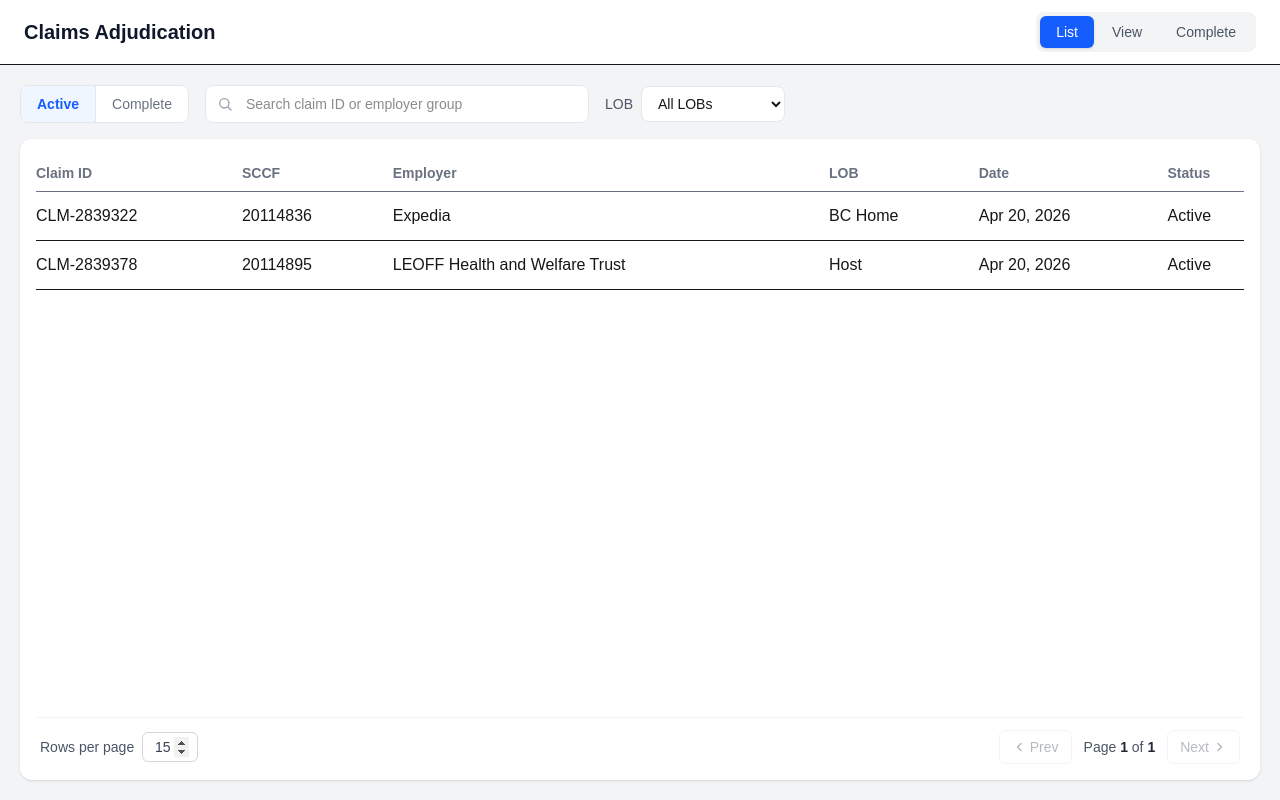
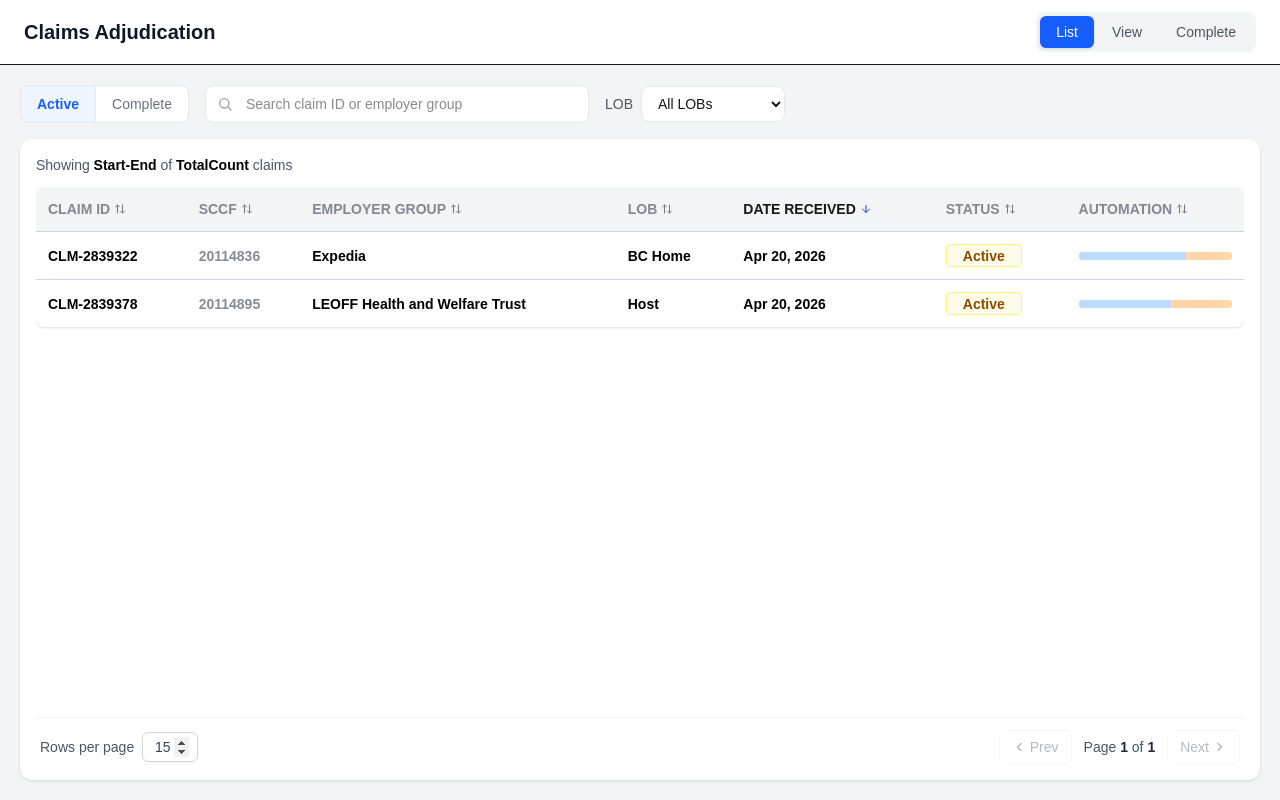
Before and after one commit to saisankar428/ClaimsUI, a Next.js app: page /claims in a window 1280 px wide. Built offline with nearby package versions, Linux system fonts and the light colour scheme.

Commit message:
added table and row view

```diff
--- /dev/null
+++ b/components/claims/AutomationBar.tsx
@@ -0,0 +1,12 @@
+"use client";
+
+export default function AutomationBar({ value }: { value: number }) {
+  return (
+    <div className="w-full bg-orange-200 h-2 rounded-sm overflow-hidden">
+      <div
+        className="bg-blue-200 h-2"
+        style={{ width: `${value}%` }}
+      />
+    </div>
+  );
+}
--- /dev/null
+++ b/components/claims/ClaimsRow.tsx
@@ -0,0 +1,25 @@
+"use client";
+
+import StatusBadge from "./StatusBadge";
+import AutomationBar from "./AutomationBar";
+import { ClaimItem } from "@/types/claims";
+
+export default function ClaimsRow({ item }: { item: ClaimItem }) {
+  return (
+    <tr className="border-t border-gray-300 hover:bg-gray-50 cursor-pointer">
+      <td className="p-3 font-semibold text-black">{item.id}</td>
+      <td className="p-3 font-semibold text-gray-700 opacity-60">{item.sccfNumber}</td>
+      <td className="p-3 font-semibold text-black">{item.employerGroup}</td>
+      <td className="p-3 font-semibold text-black">{item.lob}</td>
+      <td className="p-3 font-semibold text-black">{item.dateReceived}</td>
+
+      <td className="p-3">
+        <StatusBadge status={item.status} />
+      </td>
+
+      <td className="p-3">
+        <AutomationBar value={item.automation} />
+      </td>
+    </tr>
+  );
+}
--- /dev/null
+++ b/components/claims/ClaimsTable.tsx
@@ -0,0 +1,66 @@
+"use client";
+
+import { ClaimItem } from "@/types/claims";
+import ClaimsRow from "./ClaimsRow";
+import { ArrowDown, ArrowUpDown } from "lucide-react";
+
+export default function ClaimsTable({ data }: { data: ClaimItem[] }) {
+  return (
+    <div className="bg-white shadow rounded-lg overflow-hidden">
+      <table className="w-full text-sm">
+        <thead className="bg-gray-100 text-left">
+          <tr>
+            <th className="p-3 uppercase font-semibold text-gray-700 opacity-60">
+              <div className="flex items-center gap-1">
+                Claim ID
+                <ArrowUpDown className="w-3 h-3 text-gray-800" />
+              </div>
+            </th>
+            <th className="p-3 uppercase font-semibold text-gray-700 opacity-60 ">
+              <div className="flex items-center gap-1">
+                SCCF
+                <ArrowUpDown className="w-3 h-3 text-gray-800" />
+              </div>
+            </th>
+            <th className="p-3 uppercase font-semibold text-gray-700 opacity-60 ">
+              <div className="flex items-center gap-1">
+                Employer Group
+                <ArrowUpDown className="w-3 h-3 text-gray-800" />
+              </div>
+            </th>
+            <th className="p-3 uppercase font-semibold text-gray-700 opacity-60 ">
+              <div className="flex items-center gap-1">
+                LOB
+                <ArrowUpDown className="w-3 h-3 text-gray-800" />
+              </div>
+            </th>
+            <th className="p-3 uppercase">
+              <div className="flex items-center gap-1">
+                Date Received
+                <ArrowDown className="w-3 h-3 text-blue-800" />
+              </div>
+            </th>
+            <th className="p-3 uppercase font-semibold text-gray-700 opacity-60 ">
+              <div className="flex items-center gap-1">
+                Status
+                <ArrowUpDown className="w-3 h-3 text-gray-800" />
+              </div>
+            </th>
+            <th className="p-3 uppercase font-semibold text-gray-700 opacity-60 ">
+              <div className="flex items-center gap-1">
+                Automation
+                <ArrowUpDown className="w-3 h-3 text-gray-800" />
+              </div>
+            </th>
+          </tr>
+        </thead>
+
+        <tbody>
+          {data.map((item) => (
+            <ClaimsRow key={item.id} item={item} />
+          ))}
+        </tbody>
+      </table>
+    </div>
+  );
+}
--- a/components/claims/ClaimsView.tsx
+++ b/components/claims/ClaimsView.tsx
@@ -5,6 +5,7 @@ import ClaimsFilters from "@/components/claims/ClaimsFilters";
 import Pagination from "@/components/claims/Pagination";
 import { useClaims } from "@/hooks/useClaims";
 import type { UseClaimsParams, ClaimsFilterValues } from "@/types/claims";
+import ClaimsTable from "./ClaimsTable";
 
 export default function ClaimsView() {
   const [params, setParams] = useState<UseClaimsParams>({
@@ -31,48 +32,32 @@ export default function ClaimsView() {
 
   return (
     <div className="flex flex-col flex-1 mx-5 mt-5 mb-5 gap-4">
-
       {/* Filters — outside and above the white card */}
       <ClaimsFilters onChange={handleFilterChange} />
 
       {/* Table Card */}
       <div className="bg-white rounded-xl shadow-sm flex flex-col p-4 flex-1">
-
         {/*
           Content area always keeps flex-1 so pagination never shifts.
           During loading, the wrapper retains its space.
         */}
+
+         {/* Count will replace with actual */}
+        <p className="text-sm text-gray-600 mb-3">
+          Showing <span className="font-semibold text-black">{"Start"}</span>
+          <span className="font-semibold text-black">{"-"}</span>
+          <span className="font-semibold text-black">{"End"}</span> of{" "}
+          <span className="font-semibold text-black">{"TotalCount"}</span>{" "}
+          claims
+        </p>
+
         <div className="flex-1 min-h-0 relative overflow-auto">
           {loading ? (
             <p className="text-sm text-gray-500 py-4">Loading...</p>
           ) : (
-            <table className="w-full text-left">
-              <thead className="text-sm text-gray-500 border-b sticky top-0 bg-white">
-                <tr>
-                  <th className="py-2 pr-4">Claim ID</th>
-                  <th className="pr-4">SCCF</th>
-                  <th className="pr-4">Employer</th>
-                  <th className="pr-4">LOB</th>
-                  <th className="pr-4">Date</th>
-                  <th>Status</th>
-                </tr>
-              </thead>
-              <tbody>
-                {data.items.map((item) => (
-                  <tr key={item.id} className="border-b hover:bg-gray-50">
-                    <td className="py-3 pr-4">{item.id}</td>
-                    <td className="pr-4">{item.sccfNumber}</td>
-                    <td className="pr-4">{item.employerGroup}</td>
-                    <td className="pr-4">{item.lob}</td>
-                    <td className="pr-4">{item.dateReceived}</td>
-                    <td>{item.status}</td>
-                  </tr>
-                ))}
-              </tbody>
-            </table>
+            <ClaimsTable data={data.items} />
           )}
         </div>
-
         {/* Pagination — always anchored to bottom of card */}
         <Pagination
           page={params.page}
@@ -81,7 +66,6 @@ export default function ClaimsView() {
           onChange={handlePageChange}
           onRowsPerPageChange={handleRowsPerPageChange}
         />
-
       </div>
     </div>
   );
--- /dev/null
+++ b/components/claims/StatusBadge.tsx
@@ -0,0 +1,24 @@
+"use client";
+
+export default function StatusBadge({ status }: { status: string }) {
+  const isComplete = status === "Complete";
+
+  const styles = isComplete
+    ? "bg-green-50 text-green-800 border-gray-200"
+    : "bg-yellow-50 text-yellow-800 border-yellow-200";
+
+  return (
+    <span
+      className={`
+        inline-flex items-center
+        px-4 py-[0.5px]
+        text-sm font-semibold
+        rounded-sm
+        border-[1.5px]
+        ${styles}
+      `}
+    >
+      {status}
+    </span>
+  );
+}
--- a/package.json
+++ b/package.json
@@ -9,6 +9,7 @@
     "lint": "eslint"
   },
   "dependencies": {
+    "lucide-react": "^1.14.0",
     "next": "16.2.4",
     "react": "19.2.4",
     "react-dom": "19.2.4"
```
